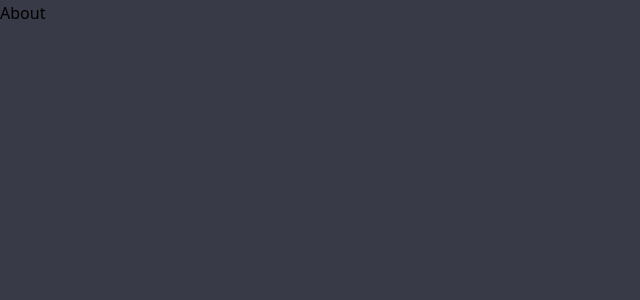
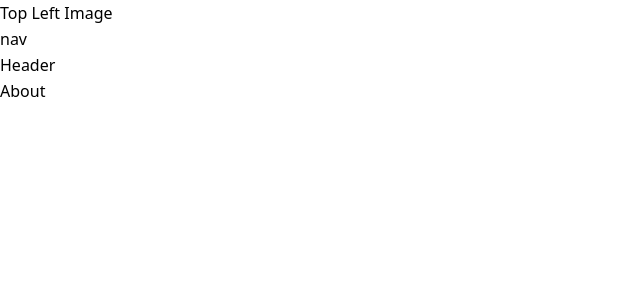
Before and after one commit to mzazakeith/portefeuille, a Next.js app: page /about in a window 1280 px wide. Shown: the top 300 px of the page, without its empty margins (0-640 px from the left). Built offline with nearby package versions, Linux system fonts and the light colour scheme.

Commit message:
Initial Layout and resetting bg colour

```diff
--- a/components/Layout.js
+++ b/components/Layout.js
@@ -1,5 +1,24 @@
-const Layout = () => {
-  return <div>Layout</div>;
+import {Poppins} from '@next/font/google';
+
+import Nav from '../components/Nav'
+import TopLeftImg from "../components/TopLeftImg";
+import Header from "../components/Header";
+
+const poppins = Poppins({
+  subsets: ['latin'],
+  variable: '--font-poppins',
+  weight: ['100', '200', '300', '400', '500', '600', '700', '800']
+});
+
+const Layout = ({children}) => {
+  return(
+      <div className={`page bg-cover bg-no-repeat ${poppins.variable}`}>
+        <TopLeftImg/>
+        <Nav/>
+        <Header/>
+        {children}
+      </div>
+  );
 };
 
 export default Layout;
--- a/pages/_app.js
+++ b/pages/_app.js
@@ -1,7 +1,13 @@
 import '../styles/globals.css';
 
+import Layout from "../components/Layout";
+
 function MyApp({ Component, pageProps }) {
-  return <Component {...pageProps} />;
-}
+  return (
+      <Layout>
+        <Component {...pageProps} />
+      </Layout>
+  );
+};
 
 export default MyApp;
--- a/styles/globals.css
+++ b/styles/globals.css
@@ -20,7 +20,7 @@
 
 @layer base {
   body {
-    @apply bg-secondary overflow-hidden leading-relaxed;
+    @apply overflow-hidden leading-relaxed;
   }
   .page {
     @apply w-full h-screen overflow-hidden;
--- a/tailwind.config.js
+++ b/tailwind.config.js
@@ -37,7 +37,6 @@
       },
       fontFamily: {
         poppins: [`var(--font-poppins)`, 'sans-serif'],
-        sora: [`var(--font-sora)`, 'sans-serif'],
       },
     },
   },
```
